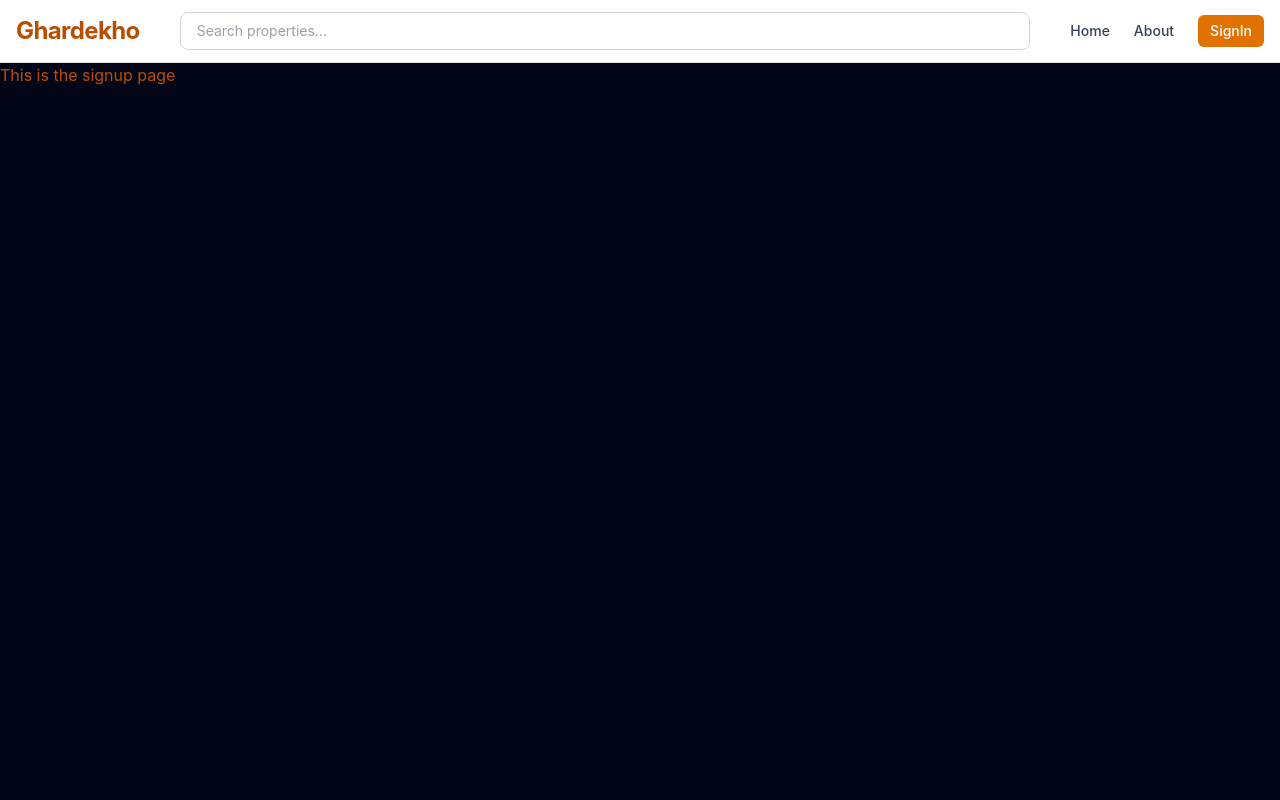
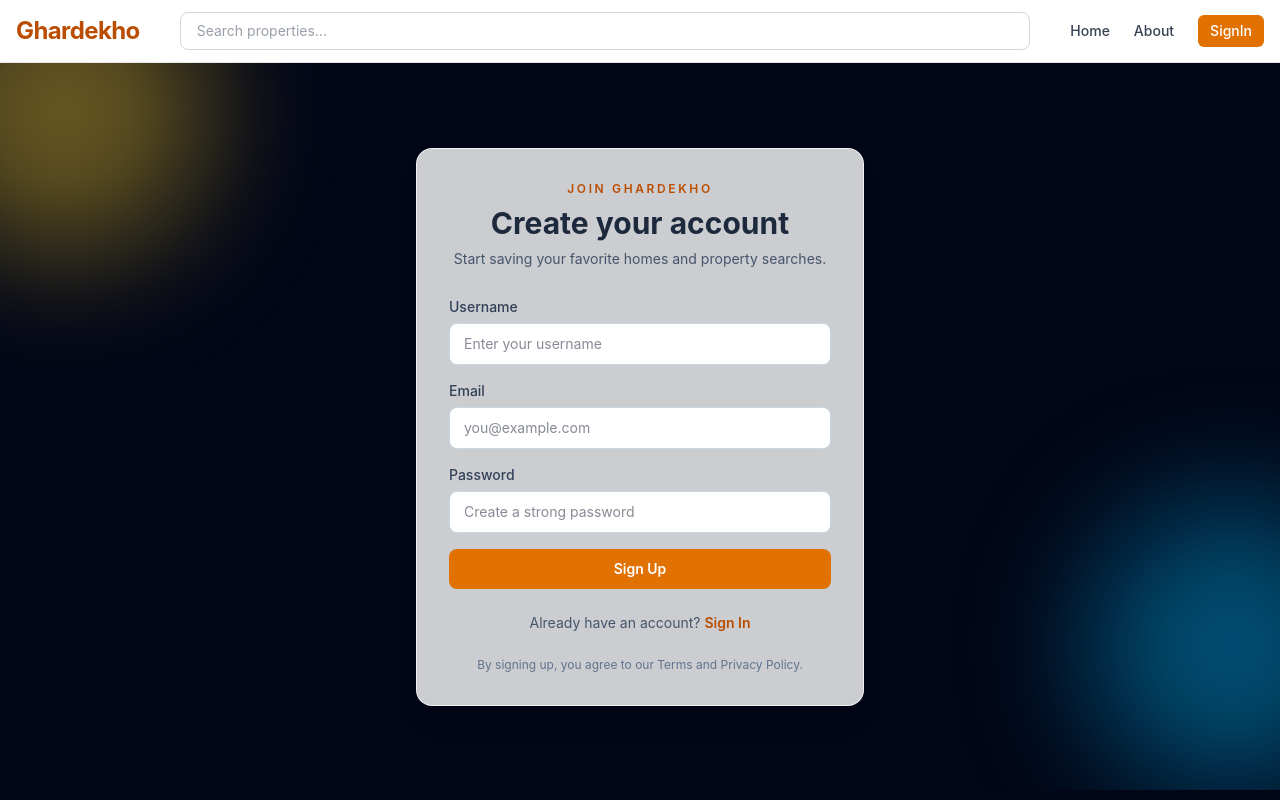
Before and after one commit to tusharraja/ghardekho, a React (Vite) app: page /signup in a window 1280 px wide. Built offline with nearby package versions, Linux system fonts and the light colour scheme.

Commit message:
Created sign up page

```diff
--- a/src/index.css
+++ b/src/index.css
@@ -15,6 +15,7 @@ body {
     "Segoe UI",
     sans-serif;
   background: #020617;
+  /* background: #b1bceb; */
 }
 
 #root {
--- a/src/pages/Signup.jsx
+++ b/src/pages/Signup.jsx
@@ -1,11 +1,101 @@
-import React from 'react'
+import React from "react";
+import { Link } from "react-router-dom";
 
 const Signup = () => {
   return (
-    <div>
-      <h1 className='text-amber-700'>This is the signup page</h1>
-    </div>
-  )
-}
+    <section className="relative flex min-h-[calc(100vh-73px)] items-center justify-center overflow-hidden px-4 py-10 sm:px-6 lg:px-8">
+      <div className="pointer-events-none absolute -top-24 -left-20 h-72 w-72 rounded-full bg-amber-300/40 blur-3xl" />
+      <div className="pointer-events-none absolute -right-24 bottom-0 h-72 w-72 rounded-full bg-sky-400/40 blur-3xl" />
 
-export default Signup
+      <div className="relative z-10 w-full max-w-md rounded-2xl border border-white/70 bg-white/80 p-6 shadow-xl backdrop-blur-sm sm:p-8">
+        <div className="mb-7 text-center">
+          <p className="text-xs font-semibold uppercase tracking-[0.22em] text-amber-700">
+            Join Ghardekho
+          </p>
+          <h1 className="mt-2 text-3xl font-bold text-slate-800">
+            Create your account
+          </h1>
+          <p className="mt-2 text-sm text-slate-600">
+            Start saving your favorite homes and property searches.
+          </p>
+        </div>
+
+        <form className="space-y-4">
+          <div>
+            <label
+              htmlFor="username"
+              className="mb-1.5 block text-sm font-medium text-slate-700"
+            >
+              Username
+            </label>
+            <input
+              type="text"
+              id="username"
+              name="username"
+              required
+              placeholder="Enter your username"
+              className="w-full rounded-lg border border-slate-300 bg-white px-3.5 py-2.5 text-sm text-slate-900 outline-none transition focus:border-amber-500 focus:ring-2 focus:ring-amber-200"
+            />
+          </div>
+
+          <div>
+            <label
+              htmlFor="email"
+              className="mb-1.5 block text-sm font-medium text-slate-700"
+            >
+              Email
+            </label>
+            <input
+              type="email"
+              id="email"
+              name="email"
+              required
+              placeholder="you@example.com"
+              className="w-full rounded-lg border border-slate-300 bg-white px-3.5 py-2.5 text-sm text-slate-900 outline-none transition focus:border-amber-500 focus:ring-2 focus:ring-amber-200"
+            />
+          </div>
+
+          <div>
+            <label
+              htmlFor="password"
+              className="mb-1.5 block text-sm font-medium text-slate-700"
+            >
+              Password
+            </label>
+            <input
+              type="password"
+              id="password"
+              name="password"
+              required
+              placeholder="Create a strong password"
+              className="w-full rounded-lg border border-slate-300 bg-white px-3.5 py-2.5 text-sm text-slate-900 outline-none transition focus:border-amber-500 focus:ring-2 focus:ring-amber-200"
+            />
+          </div>
+
+          <button
+            type="submit"
+            className="w-full rounded-lg bg-amber-600 py-2.5 text-sm font-semibold text-white transition hover:bg-amber-700 focus-visible:outline-none focus-visible:ring-2 focus-visible:ring-amber-300"
+          >
+            Sign Up
+          </button>
+
+          <p className="pt-2 text-center text-sm text-slate-600">
+            Already have an account?{" "}
+            <Link
+              to="/signin"
+              className="font-semibold text-amber-700 transition hover:text-amber-800 hover:underline"
+            >
+              Sign In
+            </Link>
+          </p>
+        </form>
+
+        <p className="mt-6 text-center text-xs text-slate-500">
+          By signing up, you agree to our Terms and Privacy Policy.
+        </p>
+      </div>
+    </section>
+  );
+};
+
+export default Signup;
```
